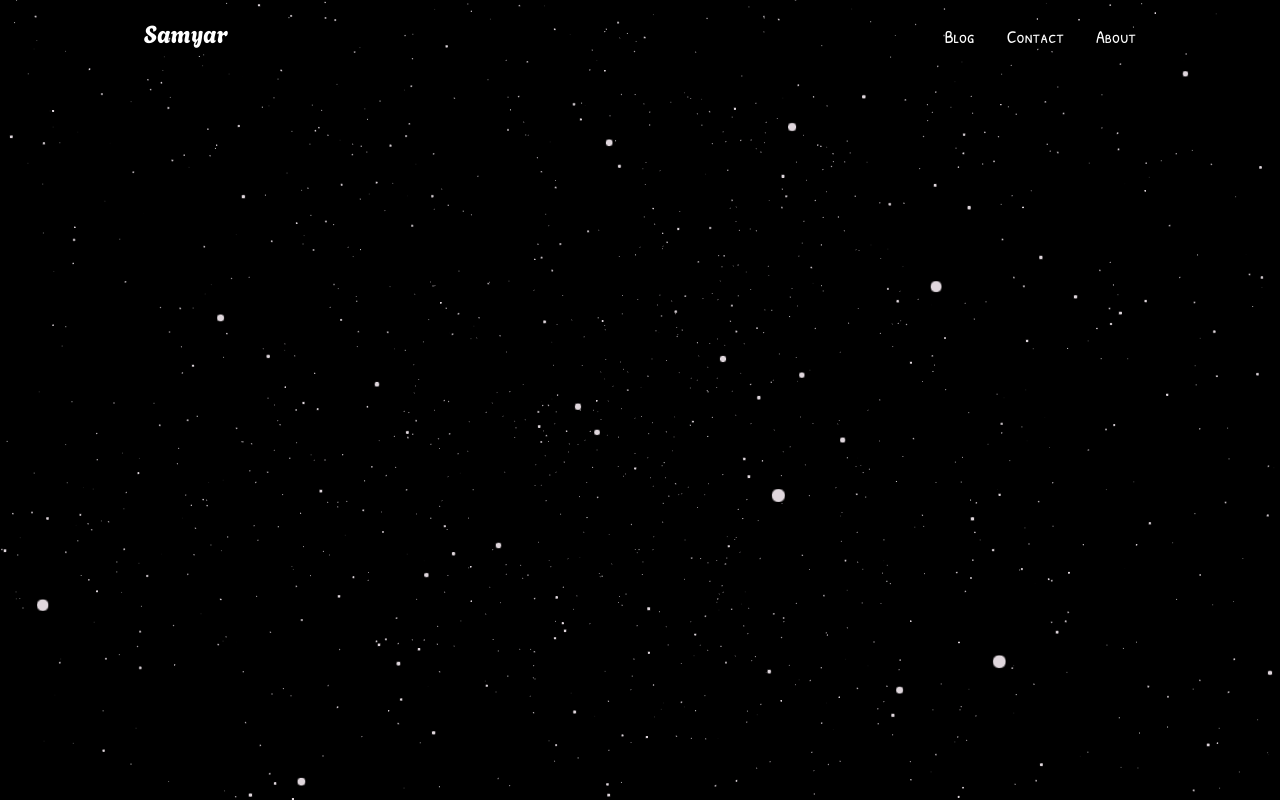
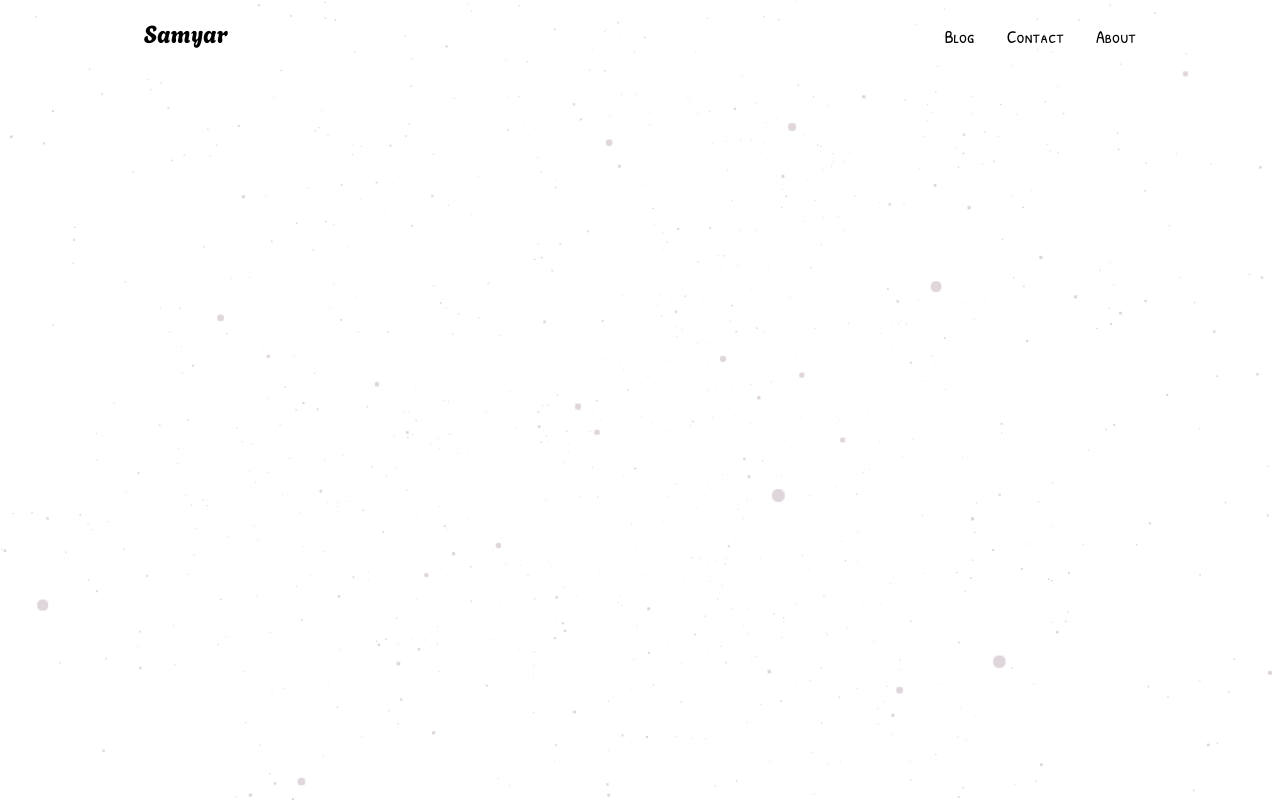
Before and after one commit to samyarkd/samyar, a Next.js app: page /test in a window 1280 px wide. Built offline with nearby package versions, Linux system fonts and the light colour scheme.

Commit message:
fix: remove stupid stars

```diff
--- a/package.json
+++ b/package.json
@@ -3,7 +3,7 @@
   "version": "0.1.0",
   "private": true,
   "scripts": {
-    "dev": "TINA_PUBLIC_IS_LOCAL=true tinacms dev -c \"next dev\"",
+    "dev": "TINA_PUBLIC_IS_LOCAL=true tinacms dev -c \"next dev -p 3001\"",
     "build": "tinacms build && next build",
     "start": "next start",
     "lint": "eslint .",
@@ -16,7 +16,7 @@
     "@types/three": "^0.158.3",
     "clsx": "^2.0.0",
     "d3": "^7.8.5",
-    "framer-motion": "^10.16.4",
+    "framer-motion": "^10.16.5",
     "jsdom": "^22.1.0",
     "maath": "^0.10.4",
     "next": "14.0.3",
--- a/src/app/globals.css
+++ b/src/app/globals.css
@@ -3,19 +3,38 @@
 @tailwind utilities;
 
 :root {
-  --foreground-rgb: 255, 255, 255;
-  --background-start-rgb: rgba(24,44,79,1);
-  --background-end-rgb: rgb(14, 64, 152);
+  --foreground-rgb: 0, 0, 0;
+  --background-start-rgb: 214, 219, 220;
+  --background-end-rgb: 255, 255, 255;
+}
+
+/* html {
+  color: rgb(var(--foreground-rgb));
+  background: black;
+} */
+
+
+@media (prefers-color-scheme: dark) {
+  :root {
+    --foreground-rgb: 255, 255, 255;
+    --background-start-rgb: 0, 0, 0;
+    --background-end-rgb: 0, 0, 0;
+  }
 }
 
 html {
   color: rgb(var(--foreground-rgb));
-  background: black;
-}
+  background: rgb(var(--background-end-rgb));
+  /* background: linear-gradient(0, var(--background-start-rgb) 0%, rgba(8,10,50,1) 15%, rgba(2,0,36,1) 39%, var(--background-end-rgb) 100%);} */
 
-
-
-
+.bg-body {
+  background: linear-gradient(
+      to bottom,
+      transparent,
+      rgb(var(--background-end-rgb))
+    )
+    rgb(var(--background-start-rgb));
+}}
 
 *,
 *::after,
--- a/src/components/providers.tsx
+++ b/src/components/providers.tsx
@@ -1,12 +1,11 @@
 'use client'
 
 import { type ReactNode } from 'react'
-import StarsBackground from './threeDBackground'
 
 const Providers = ({ children }: { children: ReactNode }) => {
   return (
     <>
-      <StarsBackground />
+      {/* <StarsBackground /> */}
 
       {children}
     </>
```
Also changed, not shown: 1 other file (tests, documents, lock files or other folders).
